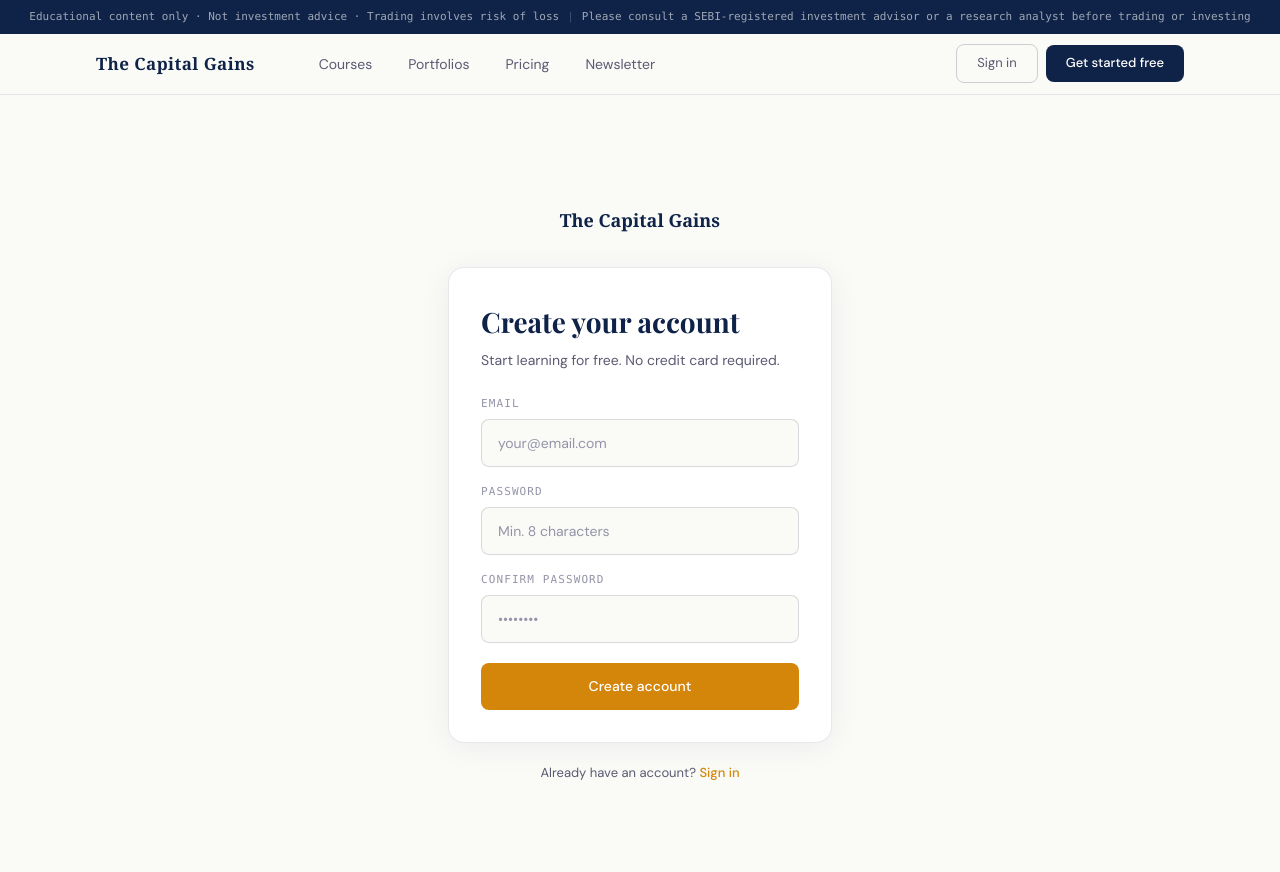
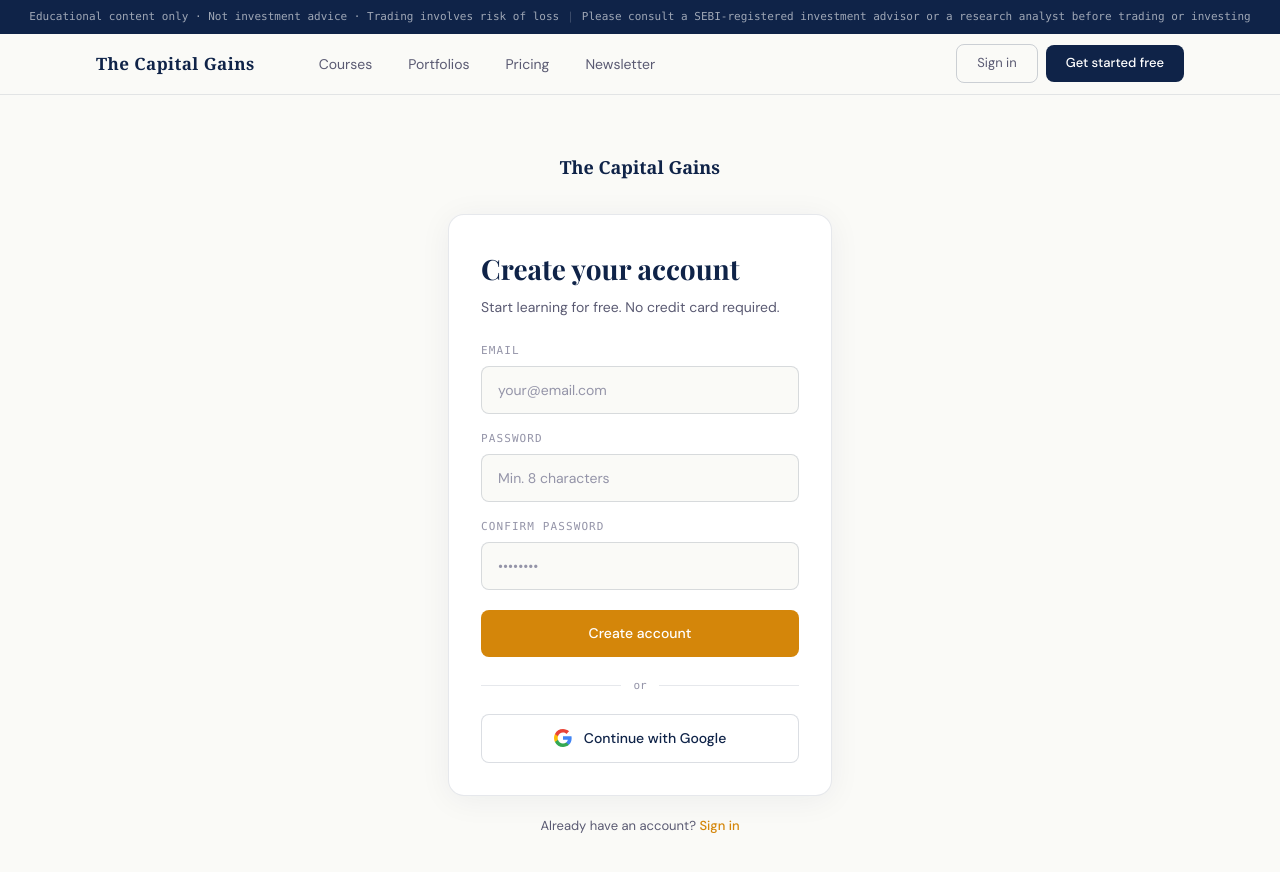
Before and after one commit to amoghsuman/thecapitalgains, a Next.js app: page /auth/signup in a window 1280 px wide. Shown: the top 872 px of the page. Built offline with nearby package versions, Linux system fonts and the light colour scheme.

Commit message:
wire navbar auth buttons, Google OAuth, update CLAUDE.md

```diff
--- a/app/auth/login/page.tsx
+++ b/app/auth/login/page.tsx
@@ -33,7 +33,7 @@ export default function LoginPage() {
     const supabase = createClient()
     await supabase.auth.signInWithOAuth({
       provider: 'google',
-      options: { redirectTo: `${window.location.origin}/auth/callback?next=/courses` },
+      options: { redirectTo: window.location.origin + '/auth/callback' },
     })
   }
 
--- a/app/auth/signup/page.tsx
+++ b/app/auth/signup/page.tsx
@@ -11,6 +11,14 @@ export default function SignupPage() {
   const [error, setError] = useState('')
   const [success, setSuccess] = useState(false)
   const [loading, setLoading] = useState(false)
+
+  async function handleGoogleSignIn() {
+    const supabase = createClient()
+    await supabase.auth.signInWithOAuth({
+      provider: 'google',
+      options: { redirectTo: window.location.origin + '/auth/callback' },
+    })
+  }
 
   async function handleSubmit(e: React.FormEvent) {
     e.preventDefault()
@@ -28,7 +36,11 @@ export default function SignupPage() {
 
     setLoading(true)
     const supabase = createClient()
-    const { error } = await supabase.auth.signUp({ email, password })
+    const { error } = await supabase.auth.signUp({
+      email,
+      password,
+      options: { emailRedirectTo: window.location.origin + '/auth/callback' },
+    })
 
     if (error) {
       setError(error.message)
@@ -147,6 +159,26 @@ export default function SignupPage() {
               {loading ? 'Creating account…' : 'Create account'}
             </button>
           </form>
+          {/* Divider */}
+          <div className="flex items-center gap-3 my-5">
+            <div className="flex-1 h-px bg-[rgba(15,35,72,0.1)]" />
+            <span className="font-mono text-[11px] text-[#9494A8]">or</span>
+            <div className="flex-1 h-px bg-[rgba(15,35,72,0.1)]" />
+          </div>
+
+          {/* Google */}
+          <button
+            onClick={handleGoogleSignIn}
+            className="w-full flex items-center justify-center gap-3 bg-white border border-[rgba(15,35,72,0.15)] hover:border-[rgba(15,35,72,0.3)] rounded-lg py-3 text-[14px] text-[#0F2348] font-medium transition-colors"
+          >
+            <svg width="18" height="18" viewBox="0 0 18 18" fill="none">
+              <path d="M17.64 9.2c0-.637-.057-1.251-.164-1.84H9v3.481h4.844c-.209 1.125-.843 2.078-1.796 2.717v2.258h2.908c1.702-1.567 2.684-3.875 2.684-6.615z" fill="#4285F4"/>
+              <path d="M9 18c2.43 0 4.467-.806 5.956-2.18l-2.908-2.259c-.806.54-1.837.86-3.048.86-2.344 0-4.328-1.584-5.036-3.711H.957v2.332A8.997 8.997 0 0 0 9 18z" fill="#34A853"/>
+              <path d="M3.964 10.71A5.41 5.41 0 0 1 3.682 9c0-.593.102-1.17.282-1.71V4.958H.957A8.996 8.996 0 0 0 0 9c0 1.452.348 2.827.957 4.042l3.007-2.332z" fill="#FBBC05"/>
+              <path d="M9 3.58c1.321 0 2.508.454 3.44 1.345l2.582-2.58C13.463.891 11.426 0 9 0A8.997 8.997 0 0 0 .957 4.958L3.964 7.29C4.672 5.163 6.656 3.58 9 3.58z" fill="#EA4335"/>
+            </svg>
+            Continue with Google
+          </button>
         </div>
 
         <p className="text-center text-[13px] text-[#5A5A72] mt-5">
--- a/components/layout/Navbar.tsx
+++ b/components/layout/Navbar.tsx
@@ -36,12 +36,12 @@ export default function Navbar() {
 
         {/* CTAs */}
         <div className="hidden md:flex items-center gap-2 ml-auto">
-          <button className="border border-[rgba(15,35,72,0.2)] rounded-lg px-5 py-2 text-[13px] text-[#5A5A72] hover:border-[#0F2348] hover:text-[#0F2348] transition-all">
+          <Link href="/auth/login" className="border border-[rgba(15,35,72,0.2)] rounded-lg px-5 py-2 text-[13px] text-[#5A5A72] hover:border-[#0F2348] hover:text-[#0F2348] transition-all">
             Sign in
-          </button>
-          <button className="bg-[#0F2348] text-white rounded-lg px-5 py-2 text-[13px] font-medium hover:bg-[#1a3460] transition-all">
+          </Link>
+          <Link href="/auth/signup" className="bg-[#0F2348] text-white rounded-lg px-5 py-2 text-[13px] font-medium hover:bg-[#1a3460] transition-all">
             Get started free
-          </button>
+          </Link>
         </div>
 
         {/* Mobile hamburger */}
@@ -80,12 +80,12 @@ export default function Navbar() {
             </Link>
           ))}
           <div className="flex gap-2 pt-2 border-t border-[rgba(15,35,72,0.08)]">
-            <button className="flex-1 border border-[rgba(15,35,72,0.2)] rounded-lg px-4 py-2 text-[13px] text-[#5A5A72]">
+            <Link href="/auth/login" className="flex-1 text-center border border-[rgba(15,35,72,0.2)] rounded-lg px-4 py-2 text-[13px] text-[#5A5A72]">
               Sign in
-            </button>
-            <button className="flex-1 bg-[#0F2348] text-white rounded-lg px-4 py-2 text-[13px] font-medium">
+            </Link>
+            <Link href="/auth/signup" className="flex-1 text-center bg-[#0F2348] text-white rounded-lg px-4 py-2 text-[13px] font-medium">
               Get started free
-            </button>
+            </Link>
           </div>
         </div>
       )}
```
Also changed, not shown: 1 other file (tests, documents, lock files or other folders).
